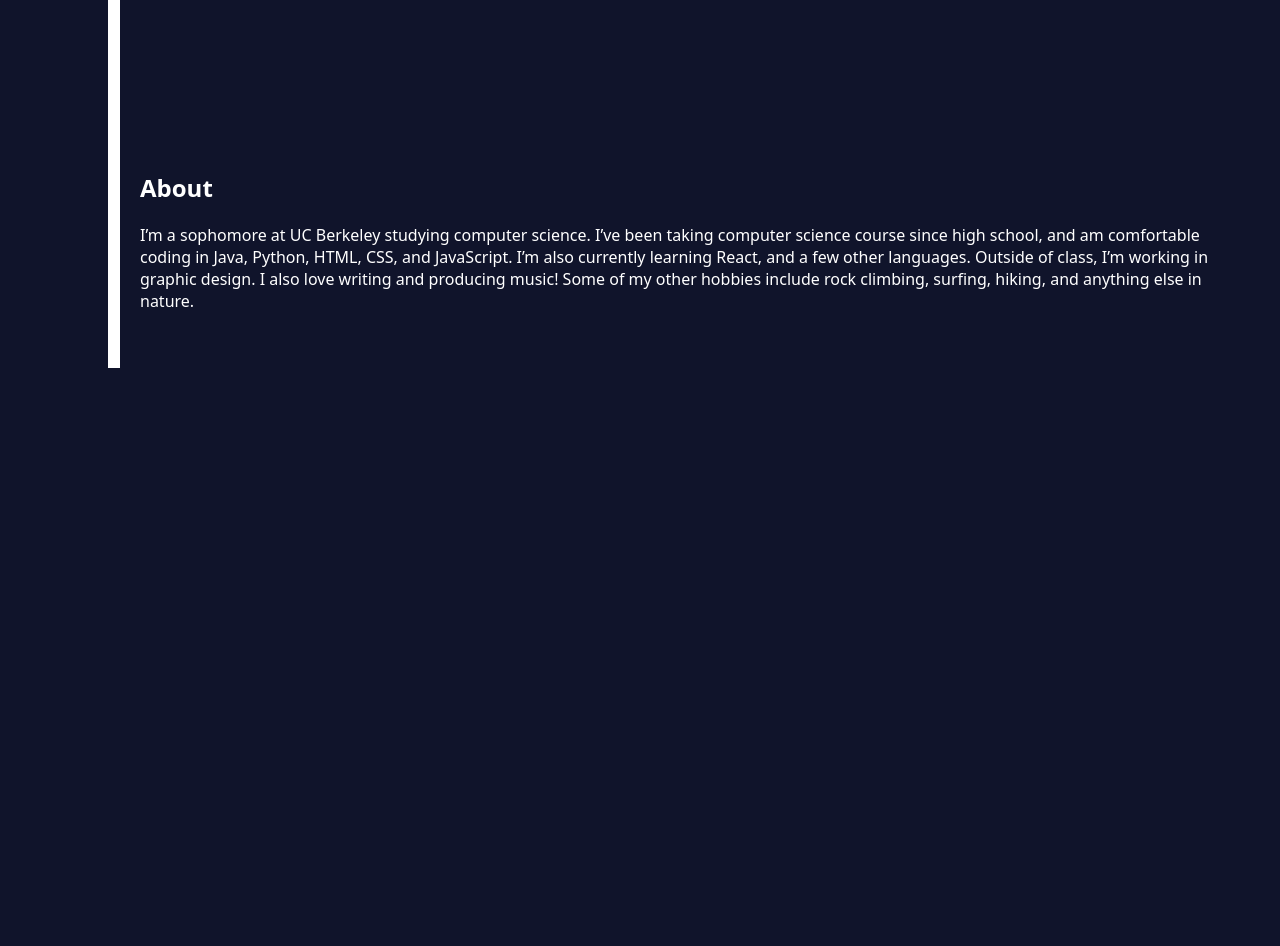
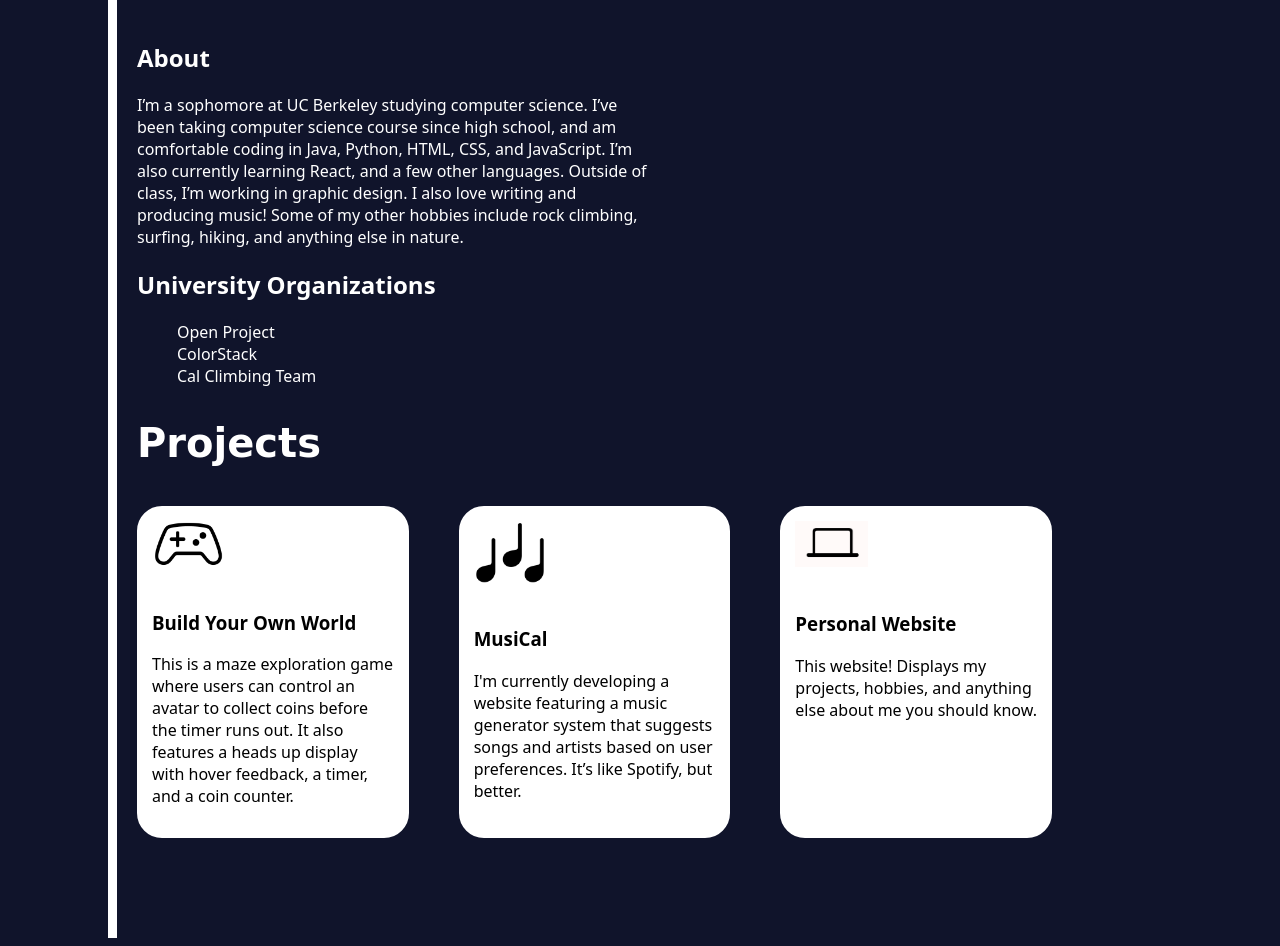
Before and after one commit to lilah-durney/Personal-Website, a plain HTML site: page index.html in a window 1280 px wide. Shown: the part 920-1866 px from the top of the page. Before the commit the page ends 1288 px from the top, so only its background shows below. Drawn offline with Linux system fonts and the light colour scheme.

Commit message:
Homepage style

```diff
--- a/index.html
+++ b/index.html
@@ -41,6 +41,47 @@
                 I’m working in graphic design. I also love writing and producing music! Some of my
                 other hobbies include rock climbing, surfing, hiking, and anything else in nature. </p>
             </section>
+
+            <section class = "orgs">
+                <h2>University Organizations</h2>
+                <ul>
+                    <li>Open Project</li>
+                    <li>ColorStack</li>
+                    <li>Cal Climbing Team</li>
+                </ul>
+
+            </section>
+
+            <section class="projects">
+                <h2>Projects</h2>
+                <div class="projectsGrid">
+                  <div class="projectCard">
+                    <div class="icon">
+                        <img src="gamer.png" alt="Build Your Own World Icon">
+                    </div>
+
+                    <h3>Build Your Own World</h3>
+                    <p>This is a maze exploration game where users can control an avatar to collect coins before the timer runs out. It also features a heads up display with hover feedback, a timer, and a coin counter.</p>
+                  </div>
+
+                  <div class="projectCard">
+                    <div class="icon">
+                        <img src="musical.png" alt="MusiCal Icon">
+                    </div>
+                    <h3>MusiCal</h3>
+                    <p>I'm currently developing a website featuring a music generator system that suggests songs and artists based on user preferences. It’s like Spotify, but better.</p>
+                  </div>
+
+                  <div class="projectCard">
+                    <div class="icon">
+                        <img src="computer.png" alt="Personal Website Icon">
+                    </div>
+                    <h3>Personal Website</h3>
+                    <p>This website! Displays my projects, hobbies, and anything else about me you should know.</p>
+                  </div>
+                </div>
+              </section>
+
         </div>
     </div>
 
--- a/style.css
+++ b/style.css
@@ -16,12 +16,15 @@ nav ul {
     font-size:20px;
     font-family:system-ui, -apple-system, BlinkMacSystemFont, 'Segoe UI', Roboto, Oxygen, Ubuntu, Cantarell, 'Open Sans', 'Helvetica Neue', sans-serif;
     padding-right:80px;
+    font-weight: bold;
 }
 
 nav ul li {
     display: inline;
     margin-right: 20px;
-    padding:40px;
+    padding-right:40px;
+    padding-left:40px;
+    padding-top:40px;
 }
 
 .horizLine {
@@ -31,24 +34,20 @@ nav ul li {
     margin-right: 150px;
     margin-left:0;
 
-
 }
 
 .container {
     display: flex;
     flex-direction: column;
-    height:100vh;
-    align-items: flex-start;
-    top:90px;
-    position: relative;
-    padding-top: 20px;
+    align-items: flex-end;
+
 }
 
 .verticalLine {
-    border-left: 12px solid white;
+    border-left: 9px solid white;
     margin-right: 20px;
     margin-left: 100px;
-    padding: 0;
+    margin-top:200px;
 
 }
 
@@ -57,10 +56,10 @@ nav ul li {
     flex-direction: column;
     justify-content: flex-start;
     align-items: flex-start;
-    height: 100vh;
-    padding: 20px;
+    height: 80vh;
+    padding-left:20px;
     font-size: 40px;
-    margin: 0
+    margin-top: 0px;
 }
 
 .developer {
@@ -73,6 +72,56 @@ nav ul li {
 }
 
 .bio {
-    padding: 20px;
+    margin:20px;
+    margin-right: 600px;
+}
+
+.projects{
+    padding-left: 20px;
+    background-color: #10142B;
+    text-align:left;
+    color: black;
+    margin-right: 200px;
+    margin-bottom: 100px;
+}
+
+.projects h2{
+    font-size: 40px;
+    font-family: 'Press Start 2P', cursive;
+    margin-bottom:40px;
+    color: white;
+
+}
+
+.icon img {
+    width: 30%;
+    height: 30%;
     margin-bottom: 20px;
+  }
+
+.projectsGrid{
+    display:grid;
+    grid-template-columns:  repeat(3,1fr);
+    gap: 50px;
+    margin-left: 0;
+
 }
+
+.projectCard {
+    background-color: white;
+    border-radius: 25px;
+    border: 15px white solid;
+
+}
+
+
+
+.orgs {
+    margin: 20px;
+
+}
+
+.orgs ul{
+    list-style:none;
+
+}
```
Also changed, not shown: computer.png (added), gamer.png (added), musical.png (added).
